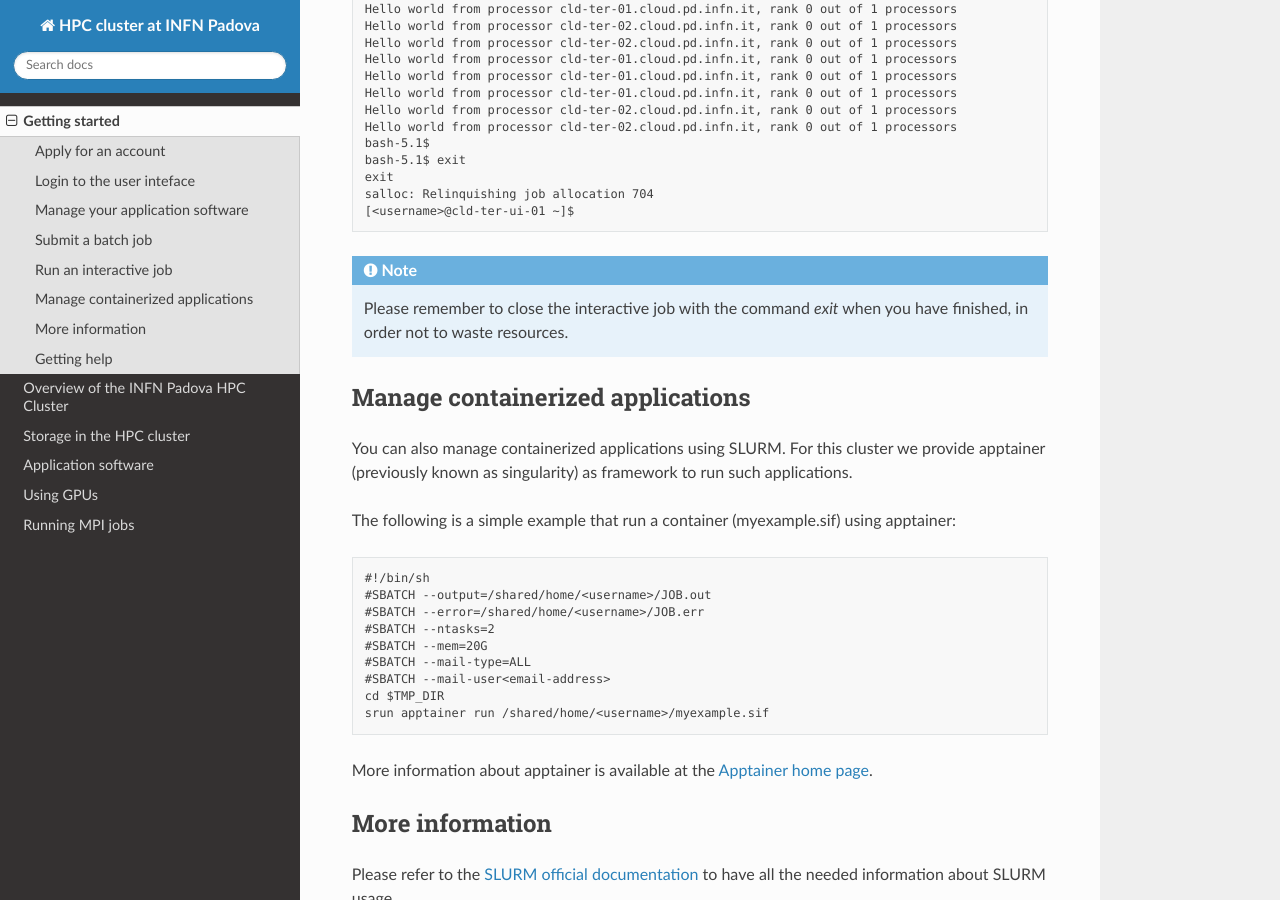
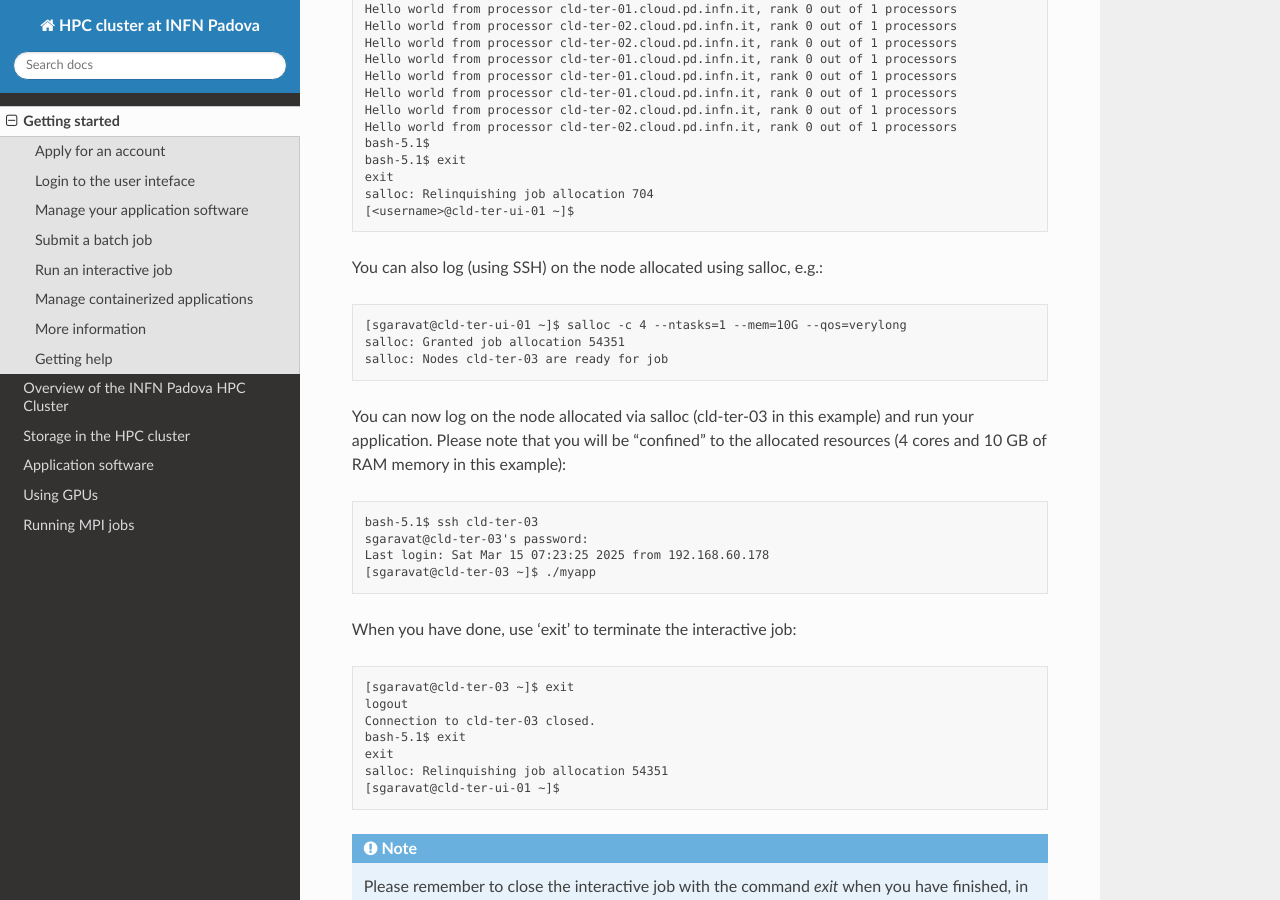
Before and after one commit to marcoverl/HPCPadovaUserGuide, a Sphinx documentation site: the page built from docs/source/gettingstarted.rst, in a window 1280 px wide and 900 px high, scrolled down 2641 px. Built offline with Sphinx 7.4.7 and the Read the Docs theme 3.1.0, drawn with Linux system fonts in a browser that asks for light colours.

Commit message:
Int jobs

```diff
--- a/docs/source/conf.py
+++ b/docs/source/conf.py
@@ -6,8 +6,8 @@ project = 'HPC cluster at INFN Padova'
 copyright = '2021, HPC INFN Padova Support Team'
 author = 'HPC INFN Padova Support Team'
 
-release = '0.10'
-version = '0.10.0'
+release = '0.11'
+version = '0.11.0'
 
 # -- General configuration
 
--- a/docs/source/gettingstarted.rst
+++ b/docs/source/gettingstarted.rst
@@ -149,6 +149,42 @@ Example:
    [<username>@cld-ter-ui-01 ~]$
 
 
+
+You can also log (using SSH) on the node allocated using salloc, e.g.:
+
+
+::
+
+   [sgaravat@cld-ter-ui-01 ~]$ salloc -c 4 --ntasks=1 --mem=10G --qos=verylong
+   salloc: Granted job allocation 54351
+   salloc: Nodes cld-ter-03 are ready for job
+
+
+You can now log on the node allocated via salloc (cld-ter-03 in this example) and run your application. Please note that
+you will be "confined" to the allocated resources (4 cores and 10 GB of RAM memory in this example):
+
+::
+
+   bash-5.1$ ssh cld-ter-03
+   sgaravat@cld-ter-03's password:
+   Last login: Sat Mar 15 07:23:25 2025 from 192.168.60.178
+   [sgaravat@cld-ter-03 ~]$ ./myapp
+
+
+When you have done, use 'exit' to terminate the interactive job:
+
+
+::
+
+   [sgaravat@cld-ter-03 ~]$ exit
+   logout
+   Connection to cld-ter-03 closed.
+   bash-5.1$ exit
+   exit
+   salloc: Relinquishing job allocation 54351
+   [sgaravat@cld-ter-ui-01 ~]$
+
+
 .. NOTE ::
 
    Please remember to close the interactive job with the command `exit` when you have
```
